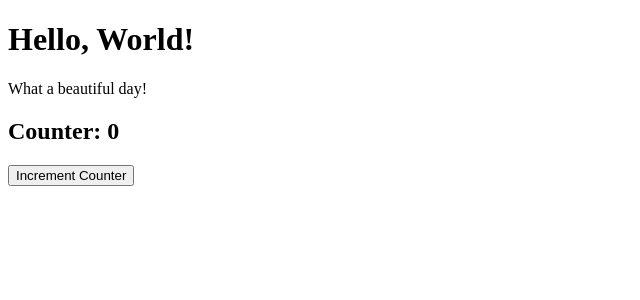
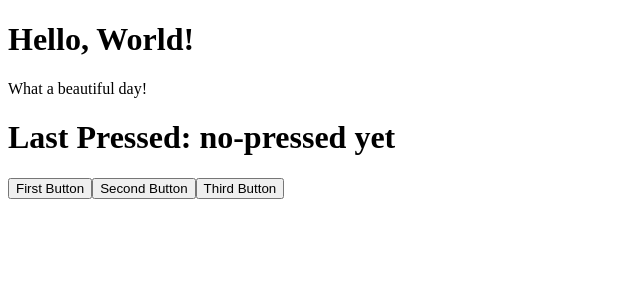
Before and after one commit to cicciocara/React-exercises, a React (Create React App) app in the folder react-exercises/: page / in a window 1280 px wide. Shown: the top 300 px of the page, without its empty margins (0-640 px from the left). Built offline with nearby package versions, Linux system fonts and the light colour scheme.

Commit message:
feat/exercise events-03 completed

```diff
--- a/react-exercises/src/App.js
+++ b/react-exercises/src/App.js
@@ -1,5 +1,6 @@
 import React from 'react';
 import { ClickCounter } from './ClickCounter';
+import { ClickTracker } from './ClickTracker';
 import { Counter } from './Counter';
 import { Hello } from './Hello';
 import { Welcome } from './Welcome';
@@ -9,7 +10,7 @@ export class App extends React.Component {
     return (
       <div>
         <Hello />
-        <ClickCounter />
+        <ClickTracker />
       </div>
     );
   }
--- /dev/null
+++ b/react-exercises/src/ClickTracker.js
@@ -0,0 +1,30 @@
+import React from 'react';
+
+export class ClickTracker extends React.Component {
+  state = {
+    lastOne: 'no-pressed yet',
+  };
+
+  handleClick = (event) => {
+    const lastPressed = event.target.name;
+    this.setState({
+      lastOne: lastPressed,
+    });
+  };
+  render() {
+    return (
+      <div>
+        <h1>Last Pressed: {this.state.lastOne}</h1>
+        <button name='First Button' onClick={this.handleClick}>
+          First Button
+        </button>
+        <button name='Second Button' onClick={this.handleClick}>
+          Second Button
+        </button>
+        <button name='Third Button' onClick={this.handleClick}>
+          Third Button
+        </button>
+      </div>
+    );
+  }
+}
```
